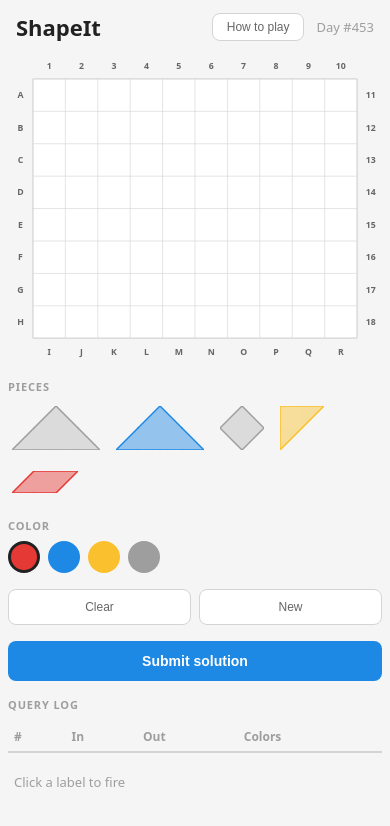
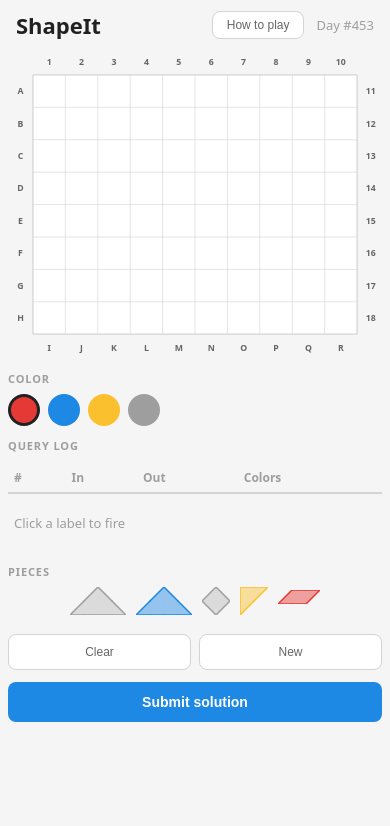
Before and after one commit to sam-ghala/shapeit, a React (Vite) app: page / in a window 390 px wide. Shown: the top 826 px of the page. Built offline with nearby package versions, Linux system fonts and the light colour scheme.

Commit message:
mobile changes

```diff
--- a/src/App.jsx
+++ b/src/App.jsx
@@ -1,4 +1,4 @@
-import { useState, useMemo, useCallback } from "react";
+import { useState, useMemo, useCallback, useRef, useEffect } from "react";
 
 const COLS = 10, ROWS = 8, CS = 52, M = 40;
 const GW = COLS * CS, GH = ROWS * CS;
@@ -597,11 +597,22 @@ export default function ShapeIt(){
     </svg>
   );
 
+  const logRef=useRef(null);
+  const isMobile=typeof window!=="undefined"&&window.innerWidth<=860;
+
+  useEffect(()=>{
+    if(logRef.current&&!isMobile){
+      logRef.current.scrollTop=logRef.current.scrollHeight;
+    }
+  },[history.length,isMobile]);
+
+  const displayHistory=isMobile?[...history].reverse():history;
+
   const queryLog=(
     <div>
       <div style={{fontSize:11,fontWeight:600,color:TH.textTertiary,marginBottom:10,
         textTransform:"uppercase",letterSpacing:"0.08em"}}>Query log</div>
-      <div style={{maxHeight:420,overflowY:"auto"}}>
+      <div ref={logRef}style={{maxHeight:420,overflowY:"auto"}}>
         <table style={{width:"100%",borderCollapse:"collapse",fontSize:14}}>
           <thead>
             <tr style={{borderBottom:`2px solid ${TH.gridLine}`}}>
@@ -616,12 +627,13 @@ export default function ShapeIt(){
                 Click a label to fire
               </td></tr>
             )}
-            {history.map((h,i)=>{
-              const isHL=highlightRow&&highlightRow.includes(i);
+            {displayHistory.map((h,di)=>{
+              const origIdx=isMobile?history.length-1-di:di;
+              const isHL=highlightRow&&highlightRow.includes(origIdx);
               return(
-              <tr key={i}style={{borderBottom:`1px solid ${TH.borderLight}`,
+              <tr key={origIdx}style={{borderBottom:`1px solid ${TH.borderLight}`,
                 background:isHL?"rgba(30,136,229,0.12)":"transparent",transition:"background 0.2s"}}>
-                <td style={{padding:"7px 6px",color:TH.textTertiary,fontSize:12}}>{i+1}</td>
+                <td style={{padding:"7px 6px",color:TH.textTertiary,fontSize:12}}>{origIdx+1}</td>
                 <td style={{padding:"7px 6px",fontWeight:600}}>{h.entry}</td>
                 <td style={{padding:"7px 6px",fontWeight:600}}>{h.exit}</td>
                 <td style={{padding:"7px 6px"}}>
@@ -648,15 +660,19 @@ export default function ShapeIt(){
     <div style={{fontFamily:"system-ui,-apple-system,sans-serif",color:TH.textPrimary,
       background:TH.bg,minHeight:"100vh"}}>
 
-      {/* New puzzle flash */}
-      {newFlash&&<div style={{position:"fixed",inset:0,zIndex:9998,background:"white",
-        display:"flex",alignItems:"center",justifyContent:"center",
-        animation:"flashIn 0.4s ease-out forwards"}}>
-        <style>{`@keyframes flashIn{0%{opacity:1}70%{opacity:1}100%{opacity:0}}`}</style>
-        <div style={{fontSize:28,fontWeight:700,color:TH.textTertiary}}>New puzzle...</div>
+      {/* New puzzle popup */}
+      {newFlash&&<div style={{position:"fixed",inset:0,zIndex:9998,background:"rgba(0,0,0,0.3)",
+        display:"flex",alignItems:"center",justifyContent:"center",padding:16}}>
+        <style>{`@keyframes flashPop{0%{transform:scale(.8);opacity:0}30%{transform:scale(1.02);opacity:1}100%{transform:scale(1);opacity:1}}`}</style>
+        <div style={{background:"white",borderRadius:16,padding:"28px 32px",maxWidth:"calc(100vw - 32px)",
+          width:340,boxShadow:"0 8px 40px rgba(0,0,0,.15)",textAlign:"center",
+          animation:"flashPop 0.35s ease-out forwards"}}>
+          <div style={{fontSize:22,fontWeight:700,color:TH.textPrimary,marginBottom:6}}>New puzzle</div>
+          <div style={{fontSize:14,color:TH.textTertiary}}>Loading...</div>
+        </div>
       </div>}
 
-      {/* Header — always on top */}
+      {/* Header */}
       <div className="header-bar"style={{display:"flex",justifyContent:"space-between",alignItems:"center",
         padding:"16px 24px",maxWidth:1100,margin:"0 auto"}}>
         <span style={{fontSize:22,fontWeight:700}}>ShapeIt</span>
@@ -672,7 +688,7 @@ export default function ShapeIt(){
       <div className="game-layout"style={{display:"flex",gap:28,padding:"0 12px 20px",
         alignItems:"flex-start",justifyContent:"center",flexWrap:"wrap"}}>
 
-        {/* LEFT PANEL — controls */}
+        {/* LEFT PANEL — colors + buttons (desktop only, mobile reordered via CSS) */}
         <div className="panel-controls"style={{width:160,display:"flex",flexDirection:"column",gap:16,flexShrink:0}}>
           <div>
             <div style={{fontSize:11,fontWeight:600,color:TH.textTertiary,marginBottom:8,
@@ -685,6 +701,19 @@ export default function ShapeIt(){
                   cursor:"pointer",outline:"none",
                   boxShadow:selColor===name?`0 0 0 2px ${TH.bg}`:"none"
                 }}/>
+              ))}
+            </div>
+          </div>
+          <div className="hide-mobile"style={{display:"flex",flexDirection:"column",gap:16}}>
+            {/* Desktop: pieces here */}
+            <div>
+              <div style={{fontSize:11,fontWeight:600,color:TH.textTertiary,marginBottom:8,
+                textTransform:"uppercase",letterSpacing:"0.08em"}}>Pieces</div>
+              <div style={{display:"flex",flexWrap:"wrap",gap:8}}>
+                {PIECES.map(p=>(
+                  <div key={p.id}style={{padding:4}}>
+                    <PiecePreview piece={p}found={!!placedPieces[p.id]}/>
+                  </div>
                 ))}
               </div>
             </div>
@@ -702,8 +731,9 @@ export default function ShapeIt(){
                 Submit solution
               </button>
             )}
-          <div className="hide-mobile"style={{fontSize:11,color:TH.textTertiary,lineHeight:1.8}}>
+            <div style={{fontSize:11,color:TH.textTertiary,lineHeight:1.8}}>
               Click cell: diagonal<br/>Click grid line: edge<br/>Click label: fire laser
+            </div>
           </div>
         </div>
 
@@ -712,22 +742,39 @@ export default function ShapeIt(){
           {board}
         </div>
 
-        {/* PIECES — below board on mobile */}
-        <div className="panel-pieces"style={{width:160,flexShrink:0}}>
-          <div style={{fontSize:11,fontWeight:600,color:TH.textTertiary,marginBottom:8,
+        {/* QUERY LOG */}
+        <div className="panel-log"style={{width:220,minWidth:190,flexShrink:0}}>
+          {queryLog}
+        </div>
+
+        {/* MOBILE-ONLY: pieces + buttons at bottom */}
+        <div className="panel-mobile-bottom"style={{display:"none",width:"100%",maxWidth:600,
+          flexDirection:"column",gap:12}}>
+          <div>
+            <div style={{fontSize:11,fontWeight:600,color:TH.textTertiary,marginBottom:6,
               textTransform:"uppercase",letterSpacing:"0.08em"}}>Pieces</div>
-          <div style={{display:"flex",flexWrap:"wrap",gap:8}}>
+            <div style={{display:"flex",flexWrap:"wrap",gap:6,justifyContent:"center"}}>
               {PIECES.map(p=>(
-              <div key={p.id}style={{padding:4}}>
-                <PiecePreview piece={p}found={!!placedPieces[p.id]}/>
+                <div key={p.id}style={{padding:2}}>
+                  <PiecePreview piece={p}found={!!placedPieces[p.id]}size={14}/>
                 </div>
               ))}
             </div>
           </div>
-
-        {/* QUERY LOG */}
-        <div className="panel-log"style={{width:220,minWidth:190,flexShrink:0}}>
-          {queryLog}
+          <div style={{display:"flex",gap:8}}>
+            <button onClick={handleClear}style={{flex:1,padding:"10px 8px",fontSize:12,fontWeight:500,
+              borderRadius:8,cursor:"pointer",background:TH.gridBg,color:TH.textSecondary,
+              border:`1px solid ${TH.gridLine}`,opacity:gameOver?0.4:1}}>Clear</button>
+            <button onClick={handleNewPuzzle}style={{flex:1,padding:"10px 8px",fontSize:12,fontWeight:500,
+              borderRadius:8,cursor:"pointer",background:TH.gridBg,color:TH.textSecondary,
+              border:`1px solid ${TH.gridLine}`}}>New</button>
+          </div>
+          {!gameOver&&!celebrating&&(
+            <button onClick={handleSubmit}style={{padding:"12px 14px",fontSize:14,fontWeight:600,
+              borderRadius:8,cursor:"pointer",background:"#1E88E5",color:"#fff",border:"none"}}>
+              Submit solution
+            </button>
+          )}
         </div>
       </div>
 
@@ -761,7 +808,8 @@ function CelebrationOverlay({queries,solveTime,onClose}){
       @keyframes sb{0%{transform:scale(.3) rotate(-10deg);opacity:0}50%{transform:scale(1.1) rotate(2deg);opacity:1}
       70%{transform:scale(.95) rotate(-1deg)}100%{transform:scale(1) rotate(0);opacity:1}}
     `}</style>
-    <div style={{position:"fixed",inset:0,pointerEvents:"none",zIndex:9999,overflow:"hidden"}}>
+    <div style={{position:"fixed",inset:0,pointerEvents:"none",zIndex:9999,overflow:"hidden",
+      display:"flex",alignItems:"center",justifyContent:"center"}}>
       {particles.map(p=>{
         const s={position:"absolute",left:`${p.left}%`,top:0,width:p.size,height:p.size,opacity:0,
           animation:`sf ${p.duration}s ${p.delay}s ease-out forwards`,"--d":`${p.drift}px`,"--s":`${p.spinDir*p.spinAmount}deg`};
@@ -771,9 +819,9 @@ function CelebrationOverlay({queries,solveTime,onClose}){
           {p.type==="square"&&<rect x="3"y="3"width="18"height="18"fill={p.color}opacity={0.85}transform="rotate(15 12 12)"/>}
         </svg></div>);
       })}
-      <div style={{position:"absolute",top:"50%",left:"50%",transform:"translate(-50%,-50%)",
+      <div style={{position:"relative",
         animation:"sb .6s .2s ease-out both",background:"white",borderRadius:16,
-        padding:"28px 32px",maxWidth:"calc(100vw - 32px)",width:340,
+        padding:"28px 32px",maxWidth:"calc(100vw - 32px)",width:340,margin:16,
         boxShadow:"0 8px 40px rgba(0,0,0,.15)",textAlign:"center",pointerEvents:"auto"}}>
         <button onClick={onClose}style={{position:"absolute",top:10,right:14,background:"none",
           border:"none",fontSize:22,color:"#bbb",cursor:"pointer",padding:4}}>✕</button>
@@ -814,7 +862,8 @@ function GameOverOverlay({queries,onNewPuzzle,onClose}){
       @keyframes sbf{0%{transform:scale(.3);opacity:0}40%{transform:scale(1.05);opacity:1}
       60%{transform:scale(.97)}100%{transform:scale(1);opacity:1}}
     `}</style>
-    <div style={{position:"fixed",inset:0,pointerEvents:"none",zIndex:9999,overflow:"hidden"}}>
+    <div style={{position:"fixed",inset:0,pointerEvents:"none",zIndex:9999,overflow:"hidden",
+      display:"flex",alignItems:"center",justifyContent:"center"}}>
       {particles.map(p=>{
         const s={position:"absolute",left:`${p.left}%`,top:0,width:p.size,height:p.size,opacity:0,
           animation:`sfg ${p.duration}s ${p.delay}s ease-out forwards`,"--d":`${p.drift}px`,"--s":`${p.spinDir*p.spinAmount}deg`};
@@ -824,9 +873,9 @@ function GameOverOverlay({queries,onNewPuzzle,onClose}){
           {p.type==="square"&&<rect x="3"y="3"width="18"height="18"fill={p.color}opacity={0.5}transform="rotate(15 12 12)"/>}
         </svg></div>);
       })}
-      <div style={{position:"absolute",top:"50%",left:"50%",transform:"translate(-50%,-50%)",
+      <div style={{position:"relative",
         animation:"sbf .5s .15s ease-out both",background:"white",borderRadius:16,
-        padding:"28px 32px",maxWidth:"calc(100vw - 32px)",width:340,
+        padding:"28px 32px",maxWidth:"calc(100vw - 32px)",width:340,margin:16,
         boxShadow:"0 8px 40px rgba(0,0,0,.18)",textAlign:"center",pointerEvents:"auto"}}>
         <button onClick={onClose}style={{position:"absolute",top:10,right:14,background:"none",
           border:"none",fontSize:22,color:"#bbb",cursor:"pointer",padding:4}}>✕</button>
--- a/src/index.css
+++ b/src/index.css
@@ -9,39 +9,45 @@ body {
   color: #212121;
 }
 
+/* Mobile-only bottom panel hidden on desktop */
+.panel-mobile-bottom {
+  display: none !important;
+}
+
 @media (max-width: 860px) {
   .game-layout {
     flex-direction: column !important;
     align-items: center !important;
     padding: 0 8px 20px !important;
-    gap: 16px !important;
+    gap: 12px !important;
   }
 
   .header-bar {
-    padding: 12px 16px !important;
+    padding: 10px 16px !important;
   }
 
+  /* Order: board(1), colors(2), log(3), mobile-bottom with pieces+buttons(4) */
   .panel-board { order: 1; width: 100%; }
   .panel-board svg { margin: 0 auto; }
 
-  .panel-pieces {
+  .panel-controls {
     order: 2;
     width: 100% !important;
     max-width: 600px;
   }
 
-  .panel-controls {
+  .panel-log {
     order: 3;
     width: 100% !important;
     max-width: 600px;
   }
 
-  .panel-log {
+  .panel-mobile-bottom {
+    display: flex !important;
     order: 4;
-    width: 100% !important;
-    max-width: 600px;
   }
 
+  /* Hide desktop-only pieces and buttons inside panel-controls */
   .hide-mobile {
     display: none !important;
   }
```
Lines whose indentation alone changed are shown as unchanged.
